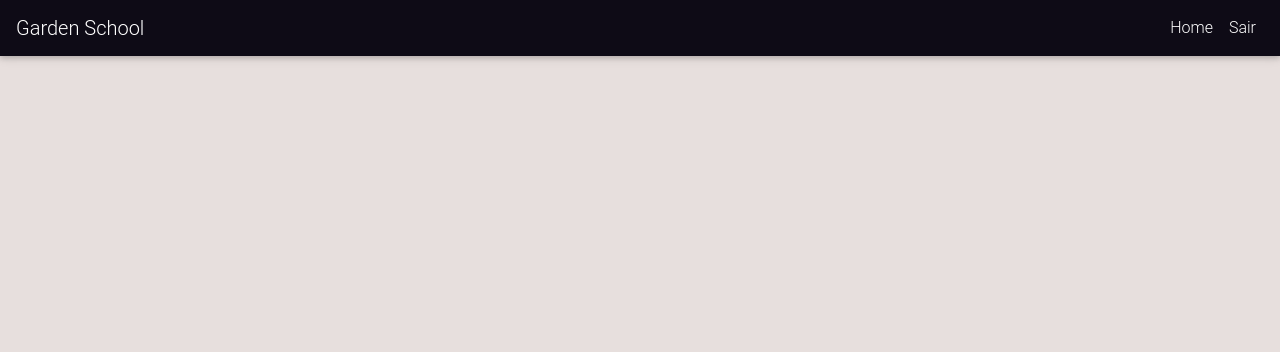
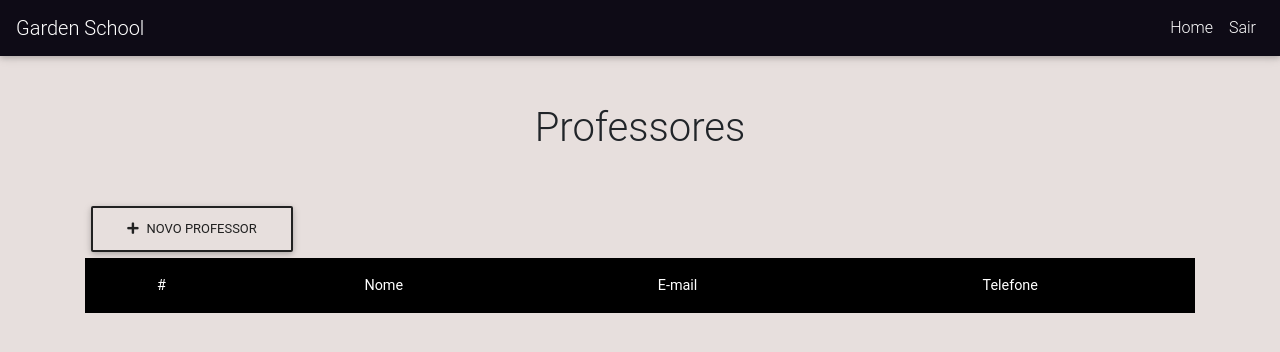
Before and after one commit to gmorae/GardenSchool, an Angular app: page /Adm/CadastroProf in a window 1280 px wide. Before the commit this address led to /. Shown: the top 352 px of the page. Built offline with nearby package versions, Linux system fonts and the light colour scheme.

Commit message:
Estrtutura base prof

```diff
--- a/src/app/app-routing.module.ts
+++ b/src/app/app-routing.module.ts
@@ -4,6 +4,7 @@ import { HomeComponent } from './pages/home/home.component';
 import { LoginComponent } from './pages/login/login.component';
 import { AdmComponent } from './pages/adm/adm.component';
 import { CadastrarAlunoComponent } from './pages/adm/cadastrar-aluno/cadastrar-aluno.component';
+import { CadastrarProfComponent } from './pages/adm/cadastrar-prof/cadastrar-prof.component';
 
 const routes: Routes = [
   {
@@ -22,6 +23,10 @@ const routes: Routes = [
   {
     path: 'Adm/CadastroAluno',
     component: CadastrarAlunoComponent
+  },
+  {
+    path: 'Adm/CadastroProf',
+    component: CadastrarProfComponent
   }
 ];
 
--- a/src/app/app.module.ts
+++ b/src/app/app.module.ts
@@ -14,6 +14,7 @@ import { AuthService } from './pages/login/auth.service';
 import { FormsModule } from '@angular/forms';
 import { CadastrarAlunoComponent } from './pages/adm/cadastrar-aluno/cadastrar-aluno.component';
 import { HttpClientModule } from '@angular/common/http';
+import { CadastrarProfComponent } from './pages/adm/cadastrar-prof/cadastrar-prof.component';
 @NgModule({
   declarations: [
     AppComponent,
@@ -24,7 +25,8 @@ import { HttpClientModule } from '@angular/common/http';
     FooterComponent,
     LoginComponent,
     AdmComponent,
-    CadastrarAlunoComponent
+    CadastrarAlunoComponent,
+    CadastrarProfComponent
   ],
   imports: [
     BrowserModule,
--- /dev/null
+++ b/src/app/pages/adm/cadastrar-prof/cadastrar-prof.component.html
@@ -0,0 +1,25 @@
+<div class="container">
+        <h1 class="my-5 text-center">
+            Professores
+        </h1>
+        <button type="button" class="btn btn-outline-dark black waves-effect"><i class="fas fa-plus pr-2"
+                aria-hidden="true"></i>Novo Professor</button>
+        <table class="table text-center table-borderless">
+            <thead class="black white-text">
+                <tr>
+                    <th scope="col">#</th>
+                    <th scope="col">Nome</th>
+                    <th scope="col">E-mail</th>
+                    <th scope="col">Telefone</th>
+                </tr>
+            </thead>
+            <tbody>
+                <tr *ngFor="let i of aluno">
+                    <th scope="row">{{i.id}}</th>
+                    <td>{{i.name}}</td>
+                    <td>{{i.email}}</td>
+                    <td>{{i.phone}}</td>
+                </tr>
+            </tbody>
+        </table>
+    </div>
--- /dev/null
+++ b/src/app/pages/adm/cadastrar-prof/cadastrar-prof.component.ts
@@ -0,0 +1,15 @@
+import { Component, OnInit } from '@angular/core';
+
+@Component({
+  selector: 'app-cadastrar-prof',
+  templateUrl: './cadastrar-prof.component.html',
+  styleUrls: ['./cadastrar-prof.component.css']
+})
+export class CadastrarProfComponent implements OnInit {
+
+  constructor() { }
+
+  ngOnInit() {
+  }
+
+}
```
Also changed, not shown: src/app/pages/adm/cadastrar-prof/cadastrar-prof.component.css (added), 1 other file (tests, documents, lock files or other folders).
